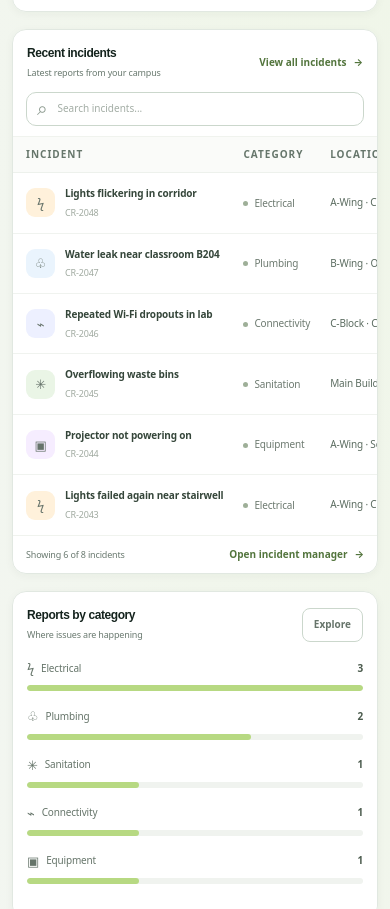
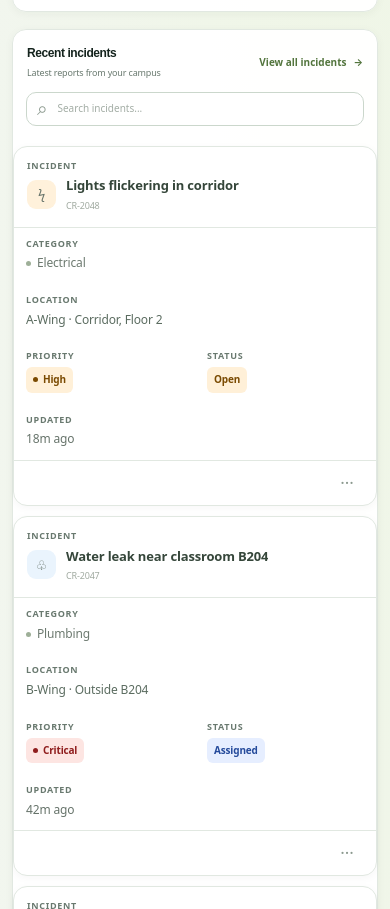
Before and after one commit to codewithutkarsh12/campusresolve-ai, a website with bundled scripts: page index.html in a window 390 px wide. Shown: the part 1201-2110 px from the top of the page. Built offline with nearby package versions, Linux system fonts and the light colour scheme.

Commit message:
feat: make incident tables readable on mobile

```diff
--- a/styles.css
+++ b/styles.css
@@ -226,3 +226,88 @@ select:focus-visible, textarea:focus-visible {
     transition-duration: .01ms !important;
   }
 }
+
+/* Mobile incident cards: keep every field readable without horizontal scrolling. */
+@media (max-width: 600px) {
+  .table-wrap { overflow: visible; }
+  .incident-table {
+    width: 100%;
+    min-width: 0;
+    border-collapse: separate;
+    border-spacing: 0 10px;
+  }
+  .incident-table thead {
+    position: absolute;
+    width: 1px;
+    height: 1px;
+    padding: 0;
+    margin: -1px;
+    overflow: hidden;
+    clip: rect(0, 0, 0, 0);
+    white-space: nowrap;
+    border: 0;
+  }
+  .incident-table tbody {
+    display: grid;
+    gap: 10px;
+  }
+  .incident-table tbody tr {
+    display: grid;
+    grid-template-columns: repeat(2, minmax(0, 1fr));
+    min-width: 0;
+    overflow: hidden;
+    border: 1px solid var(--line);
+    border-radius: 14px;
+    background: var(--paper);
+    box-shadow: 0 2px 9px rgba(16, 37, 28, .035);
+  }
+  .incident-table td {
+    display: flex;
+    flex-direction: column;
+    align-items: flex-start;
+    justify-content: center;
+    gap: 5px;
+    min-width: 0;
+    padding: 11px 12px;
+    border: 0;
+    font-size: 12px;
+    overflow-wrap: anywhere;
+  }
+  .incident-table td[data-label]::before {
+    content: attr(data-label);
+    color: var(--muted);
+    font-size: 9px;
+    font-weight: 800;
+    letter-spacing: .08em;
+    line-height: 1.2;
+    text-transform: uppercase;
+  }
+  .incident-table td:first-child {
+    grid-column: 1 / -1;
+    padding: 14px 13px;
+    border-bottom: 1px solid var(--line);
+  }
+  .incident-table td:first-child .incident-title {
+    font-size: 13px;
+    line-height: 1.4;
+  }
+  .incident-table td:nth-child(3) { grid-column: 1 / -1; }
+  .incident-table td:last-child {
+    grid-column: 1 / -1;
+    flex-direction: row;
+    justify-content: flex-end;
+    min-height: 44px;
+    padding: 4px 9px;
+    border-top: 1px solid var(--line);
+  }
+  .incident-table td:last-child::before { display: none; }
+  .incident-table .table-more {
+    display: inline-grid;
+    place-items: center;
+    min-width: 40px;
+    min-height: 36px;
+  }
+  .table-controls { flex-wrap: wrap; }
+  .filter-select, .filter-select select { min-height: 42px; }
+  .search-box input { min-height: 42px; }
+}
```
